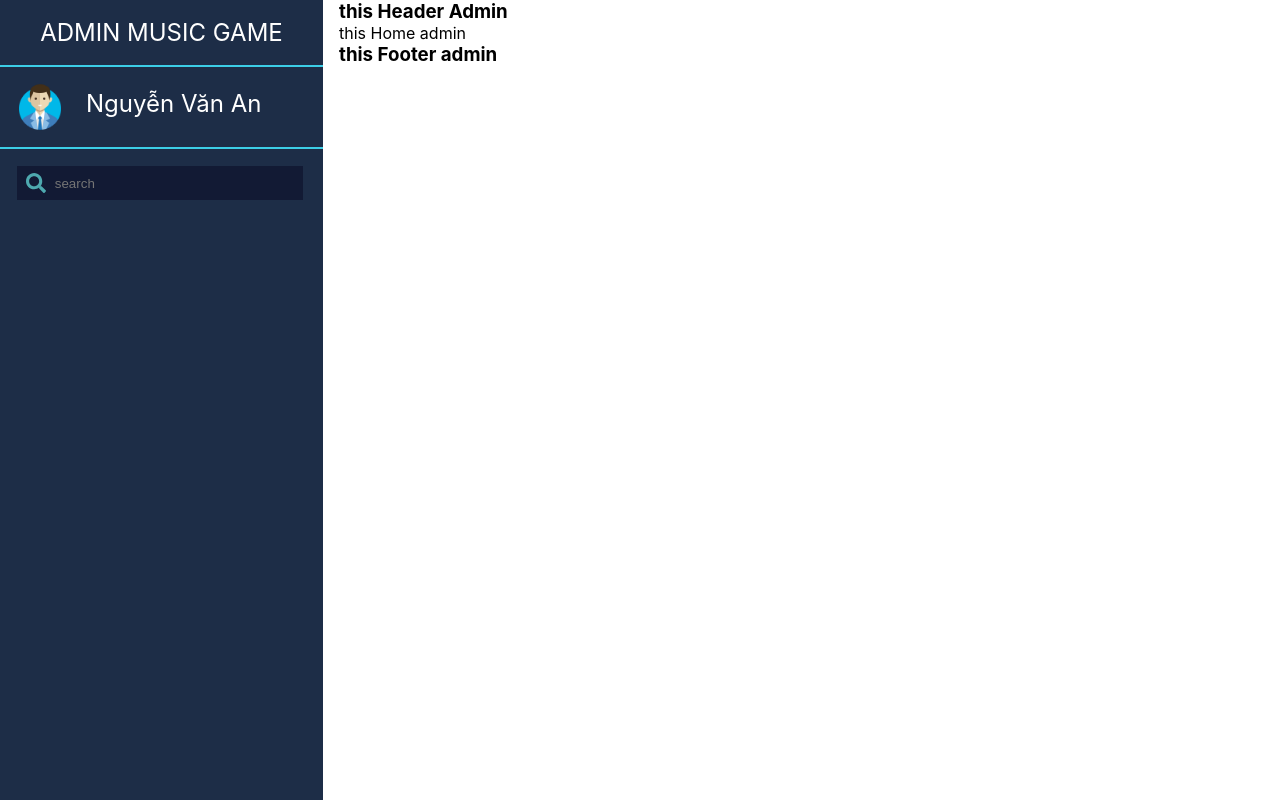
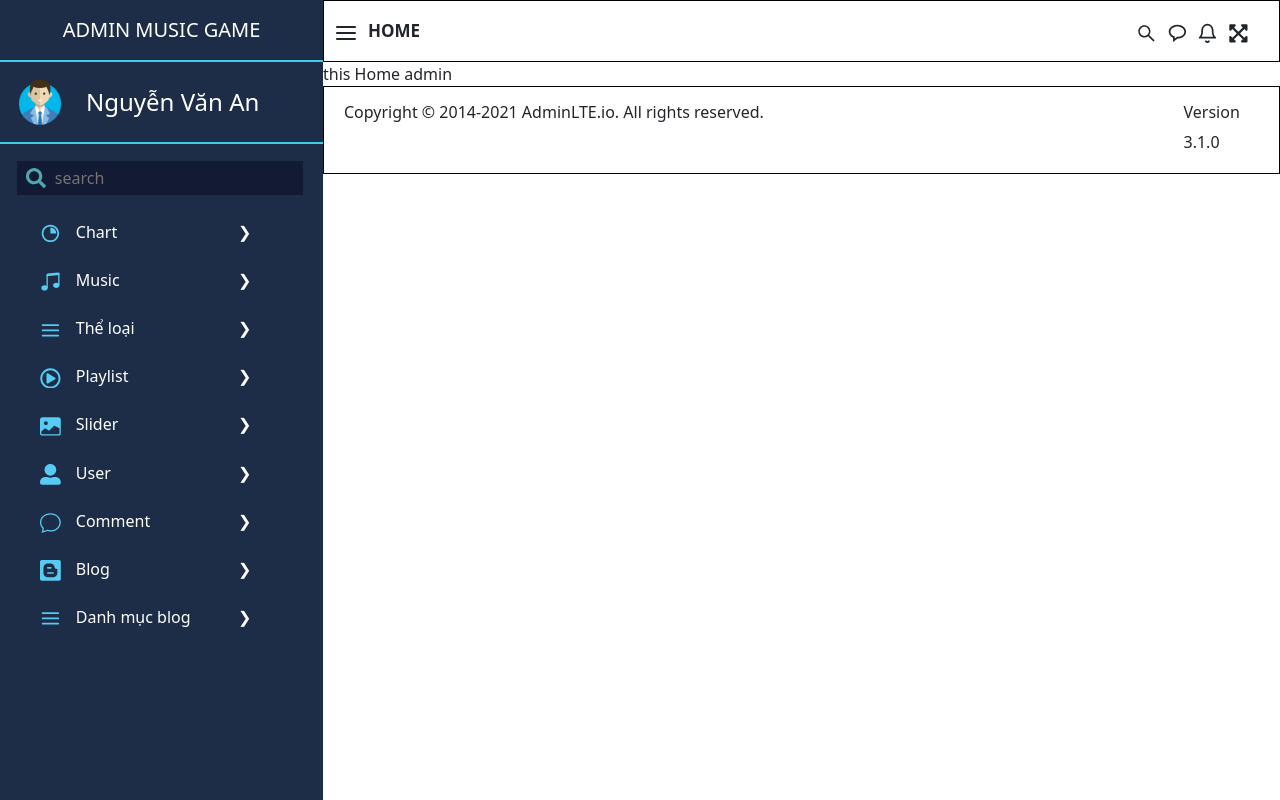
Before and after one commit to phamdactai9x66/frontMusicGaming, a React (Create React App) app: page /admin in a window 1280 px wide. Built offline with nearby package versions, Linux system fonts and the light colour scheme.

Commit message:
admin/header,footer,sidebar

```diff
--- a/package.json
+++ b/package.json
@@ -16,9 +16,13 @@
     "@types/react-dom": "^17.0.9",
     "@types/react-router-dom": "^5.1.8",
     "axios": "^0.21.1",
+    "bootstrap": "^5.1.0",
+    "bootstrap-icons": "^1.5.0",
     "node-sass": "^6.0.1",
     "react": "^17.0.2",
+    "react-bootstrap": "^2.0.0-beta.6",
     "react-dom": "^17.0.2",
+    "react-icons": "^4.2.0",
     "react-redux": "^7.2.4",
     "react-router-dom": "^5.2.0",
     "react-scripts": "4.0.3",
--- a/src/page/admin/admin.scss
+++ b/src/page/admin/admin.scss
@@ -6,16 +6,16 @@
 body {
     font-family: -apple-system, BlinkMacSystemFont, 'Segoe UI', Roboto, Oxygen, Ubuntu, Cantarell, 'Open Sans', 'Helvetica Neue', sans-serif;
     & .main_admin {
-        display: flex;
-        grid-gap: 1rem;
+        display: grid;
+        grid-template-columns: 323px 1fr;
     }
 }
 ._sidebar {
-    width: 323px;
     background-color: #1d2d47;
     height: 100vh;
     & h2 {
         font-weight: 400;
+        font-size: 20px;
         text-align: center;
         color: #fff;
         padding: 18px 0 18px 0;
@@ -55,3 +55,72 @@ body {
         color: rgb(255, 255, 255);
      }
 }
+
+// Header
+header {
+  line-height: 60px;
+  display: grid;
+  grid-template-columns: 85% 1fr;
+  border: 1px solid #000;
+  .header{
+    &__content{
+      &--icon{
+        font-size: 1.5rem;
+        margin : 0px 10px 0px 10px;
+      }
+      span{
+        font-size: 17px;
+        margin-top: 10px;
+        font-weight: bold;
+      }
+    }
+    &__icons{
+      font-size: 1.3rem;
+      &--2{
+        margin: 0px 10px 0px 10px;
+      }
+      &--4{
+        margin: 0px 10px 0px 10px;
+      }
+    }
+  }
+}
+
+//=====Footer
+
+footer {
+  display: grid;
+  grid-template-columns: 90% 1fr;
+  line-height: 30px;
+  border: 1px solid #000;
+  .footer__main p{
+    margin: 10px 20px;
+  }
+  .footer__ver p{
+    margin-top: 10px;
+  }
+}
+
+// Style tab-link
+
+.tabs{
+  &__item{
+    display: grid;
+    grid-template-columns: 70% 1fr;
+    color: #fff;
+    padding: 0.5rem 0rem 1rem 2.5rem;
+    &--icon{
+      margin: 0px 15px 0px 0px;
+      font-size: 1.3rem;
+      color: #56ccf2;
+    }
+    label{
+      span{
+        margin: 0px 0px 0px 5rem;
+      }
+    }
+  }
+  &__item:hover{
+    background-color: #121a34;
+  }
+}
--- a/src/page/partials/admin/footer.tsx
+++ b/src/page/partials/admin/footer.tsx
@@ -9,7 +9,12 @@ interface Footer<T> {
 const Footer: React.FC<Footer<any>> = ({ ...props }) => {
     return (
         <footer>
-            <h1>  this  Footer admin</h1>
+            <div className="footer__main">
+                <p>Copyright © 2014-2021 AdminLTE.io. All rights reserved.</p>
+            </div>
+            <div className="footer__ver">
+                <p>Version 3.1.0</p>
+            </div>
         </footer>
     )
 }
--- a/src/page/partials/admin/header.tsx
+++ b/src/page/partials/admin/header.tsx
@@ -1,6 +1,10 @@
 
 import React from 'react'
 import { RouteChildrenProps, withRouter } from "react-router-dom";
+import { FiMenu, FiBell } from 'react-icons/fi';
+import { AiOutlineSearch } from 'react-icons/ai';
+import { BiMessageRounded } from 'react-icons/bi';
+import { FaExpandArrowsAlt } from 'react-icons/fa'
 
 interface Header<T> {
 
@@ -8,9 +12,18 @@ interface Header<T> {
 
 const Header: React.FC<Header<any>> = ({ ...props }) => {
     return (
-        <footer>
-            <h1> this  Header Admin</h1>
-        </footer>
+        <header>
+            <div className="header__content">
+                <FiMenu className='header__content--icon'/>
+                <span>HOME</span>
+            </div>
+            <div className="header__icons">
+                <AiOutlineSearch />
+                <BiMessageRounded className="header__icons--2"/>
+                <FiBell />
+                <FaExpandArrowsAlt className="header__icons--4"/>
+            </div>
+        </header>
     )
 }
 
--- a/src/page/partials/admin/sidebar.tsx
+++ b/src/page/partials/admin/sidebar.tsx
@@ -4,6 +4,14 @@ import imgAdmin from '../../public_image/img_admin/admin.png'
 import { FontAwesomeIcon } from '@fortawesome/react-fontawesome'
 import { faSearch } from '@fortawesome/free-solid-svg-icons'
 import { RouteChildrenProps, withRouter } from "react-router-dom";
+import 'bootstrap/dist/css/bootstrap.min.css';
+import { BsMusicNoteBeamed, BsFillImageFill, BsChat } from 'react-icons/bs';
+import { setOriginalNode } from 'typescript';
+import { BiPieChart } from 'react-icons/bi';
+import { FiMenu } from 'react-icons/fi';
+import { FaRegPlayCircle, FaUserAlt } from 'react-icons/fa';
+import { SiBlogger } from 'react-icons/si';
+
 
 interface Sidebar<T> {
 
@@ -12,7 +20,7 @@ interface Sidebar<T> {
 const Sidebar: React.FC<Sidebar<any>> = ({ ...props }) => {
     return (
         <section className="_sidebar">
-            <h2>ADMIN MUSIC GAME</h2>
+            <h2 className="">ADMIN MUSIC GAME</h2>
             <section className="main_info">
                 <section>
                     <img width={50} src={imgAdmin} alt="" />
@@ -23,6 +31,101 @@ const Sidebar: React.FC<Sidebar<any>> = ({ ...props }) => {
             <FontAwesomeIcon icon={faSearch} className="icon_search"/>
                 <input type="text" placeholder="search" className="_search"/>
             </section>
+
+            {/* Tab item */}
+            <div className="tabs">
+                <div className="tabs__item">
+                    <div>
+                        <BiPieChart className="tabs__item--icon"/>
+                        <label htmlFor="btn" className="button">Chart</label>
+                    </div>
+                    <div>
+                        <span className="icon-tabs">&#10095;</span>
+                    </div>
+                </div>
+                {/* End item */}
+                <div className="tabs__item">
+                    <div>
+                        <BsMusicNoteBeamed className="tabs__item--icon"/>
+                        <label htmlFor="btn" className="button">Music</label>
+                    </div>
+                    <div>
+                        <span className="icon-tabs">&#10095;</span>
+                    </div>
+                </div>
+                {/* End item */}
+                <div className="tabs__item">
+                    <div>
+                        <FiMenu className="tabs__item--icon"/>
+                        <label htmlFor="btn" className="button">Thể loại</label>
+                    </div>
+                    <div>
+                        <span className="icon-tabs">&#10095;</span>
+                    </div>
+                </div>
+                {/* End item */}
+                <div className="tabs__item">
+                    <div>
+                        <FaRegPlayCircle className="tabs__item--icon"/>
+                        <label htmlFor="btn" className="button">Playlist</label>
+                    </div>
+                    <div>
+                        <span className="icon-tabs">&#10095;</span>
+                    </div>
+                </div>
+                {/* End item */}
+                <div className="tabs__item">
+                    <div>
+                        <BsFillImageFill className="tabs__item--icon"/>
+                        <label htmlFor="btn" className="button">Slider</label>
+                    </div>
+                    <div>
+                        <span className="icon-tabs">&#10095;</span>
+                    </div>
+                </div>
+                {/* End item */}
+                <div className="tabs__item">
+                    <div>
+                        <FaUserAlt className="tabs__item--icon"/>
+                        <label htmlFor="btn" className="button">User</label>
+                    </div>
+                    <div>
+                        <span className="icon-tabs">&#10095;</span>
+                    </div>
+                </div>
+                {/* End item */}
+                <div className="tabs__item">
+                    <div>
+                        <BsChat className="tabs__item--icon"/>
+                        <label htmlFor="btn" className="button">Comment</label>
+                    </div>
+                    <div>
+                        <span className="icon-tabs">&#10095;</span>
+                    </div>
+                </div>
+                {/* End item */}
+                <div className="tabs__item">
+                    <div>
+                        <SiBlogger className="tabs__item--icon"/>
+                        <label htmlFor="btn" className="button">Blog</label>
+                    </div>
+                    <div>
+                        <span className="icon-tabs">&#10095;</span>
+                    </div>
+                </div>
+                {/* End item */}
+                <div className="tabs__item">
+                    <div>
+                        <FiMenu className="tabs__item--icon"/>
+                        <label htmlFor="btn" className="button">Danh mục blog</label>
+                    </div>
+                    <div>
+                        <span className="icon-tabs">&#10095;</span>
+                    </div>
+                </div>
+                {/* End item */}
+            </div>
+
         </section>
     )
 }
```
Also changed, not shown: 1 other file (tests, documents, lock files or other folders).
